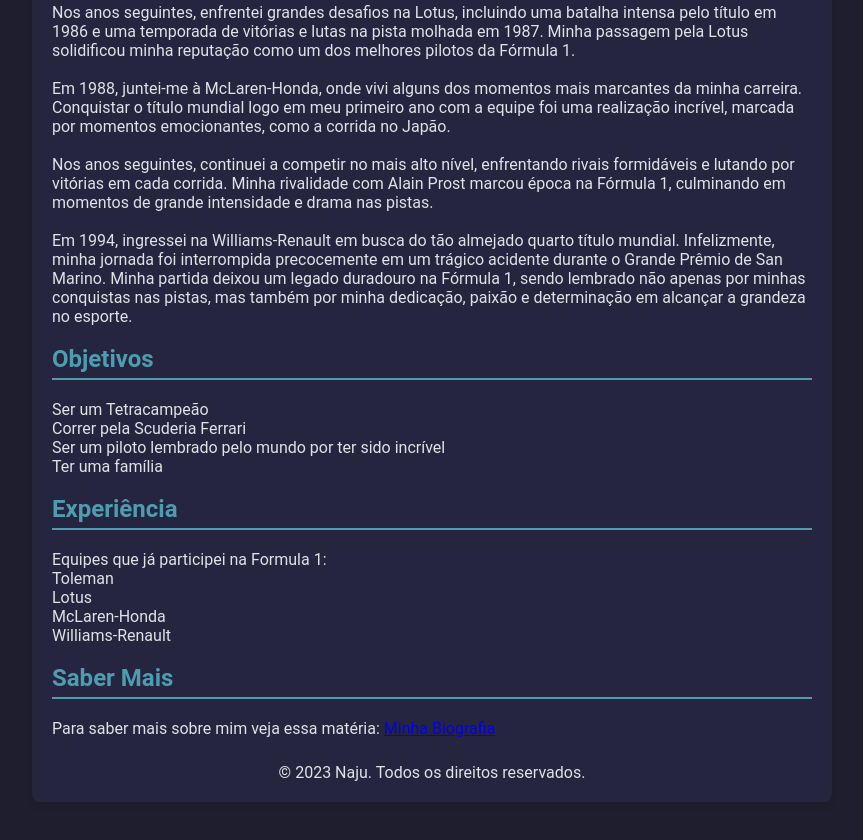
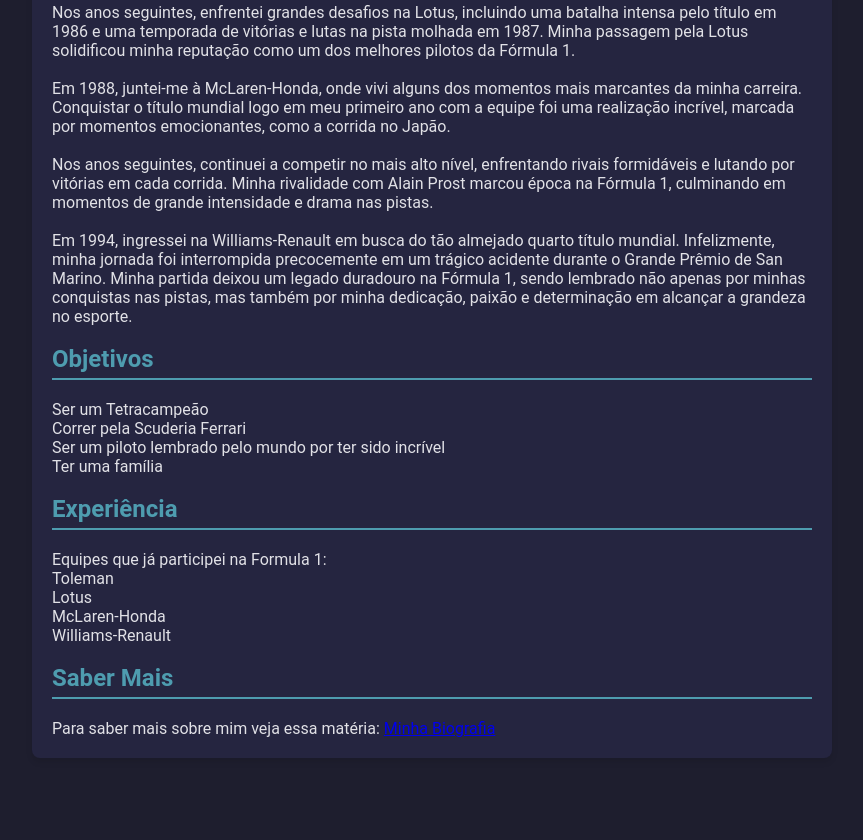
Before and after one commit to S4naju/Curriculo-Senna, a plain HTML site: page index.html in a window 1280 px wide. Shown: the part 849-1689 px from the top of the page, without its empty margins (208-1071 px from the left). After the commit the page ends 1657 px from the top, so only its background shows below. Drawn offline with Linux system fonts and the light colour scheme.

Commit message:
Add files via upload

```diff
--- a/estilo.css
+++ b/estilo.css
@@ -63,10 +63,3 @@
 ul {
     list-style-type: disc;
 }
-
-.footer{
-    padding-top: 25px;
-    display: flex;
-    align-items: center;
-    justify-content: center;
-}
--- a/index.html
+++ b/index.html
@@ -91,8 +91,6 @@
                     href="https://www.educamaisbrasil.com.br/educacao/dicas/ayrton-senna-conheca-a-biografia-e-historia-de-senna">Minha
                     Biografia</a> </p>
         </section>
-
-        <div class="footer">© 2023 Naju. Todos os direitos reservados.</div>
     </div>
 
 </body>
```
